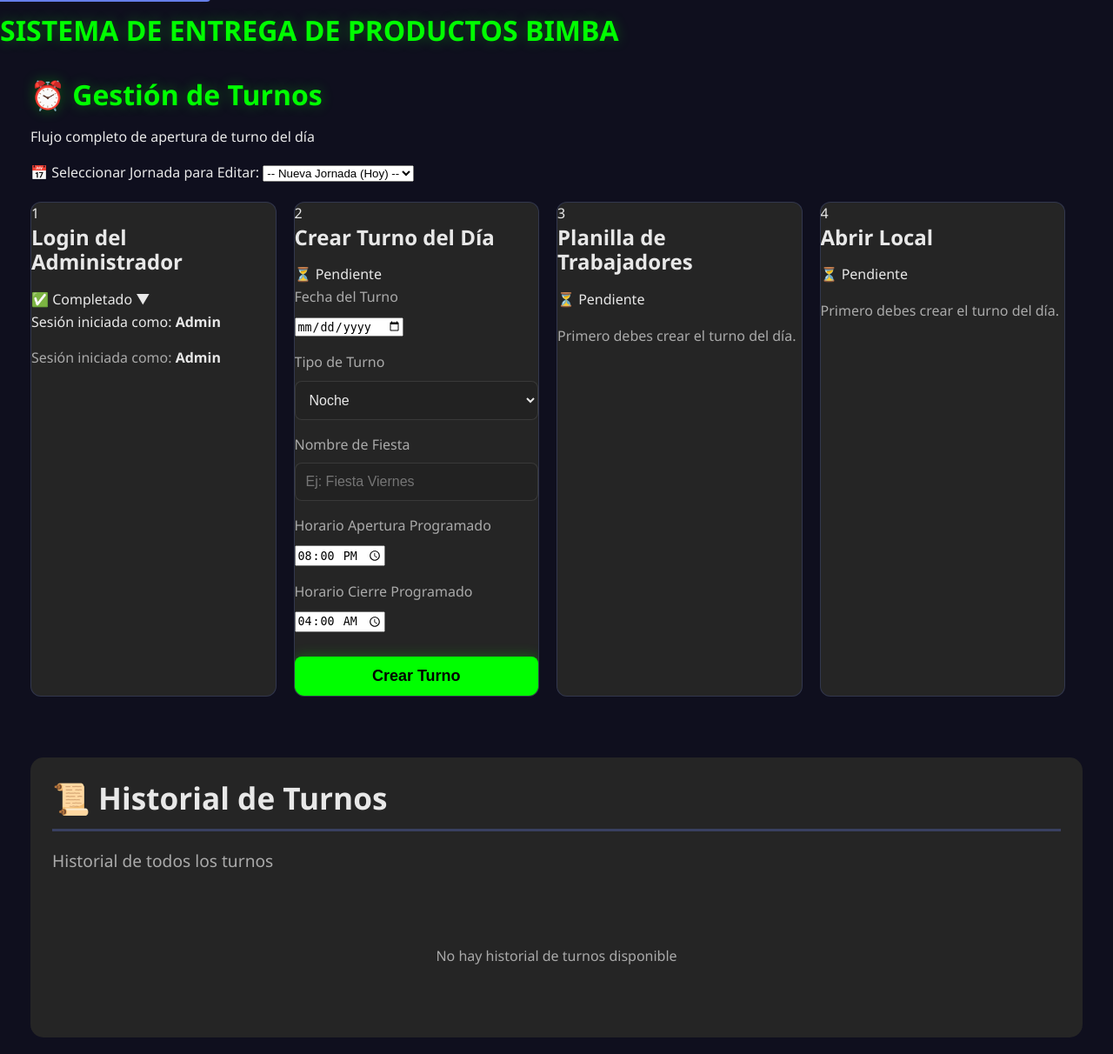
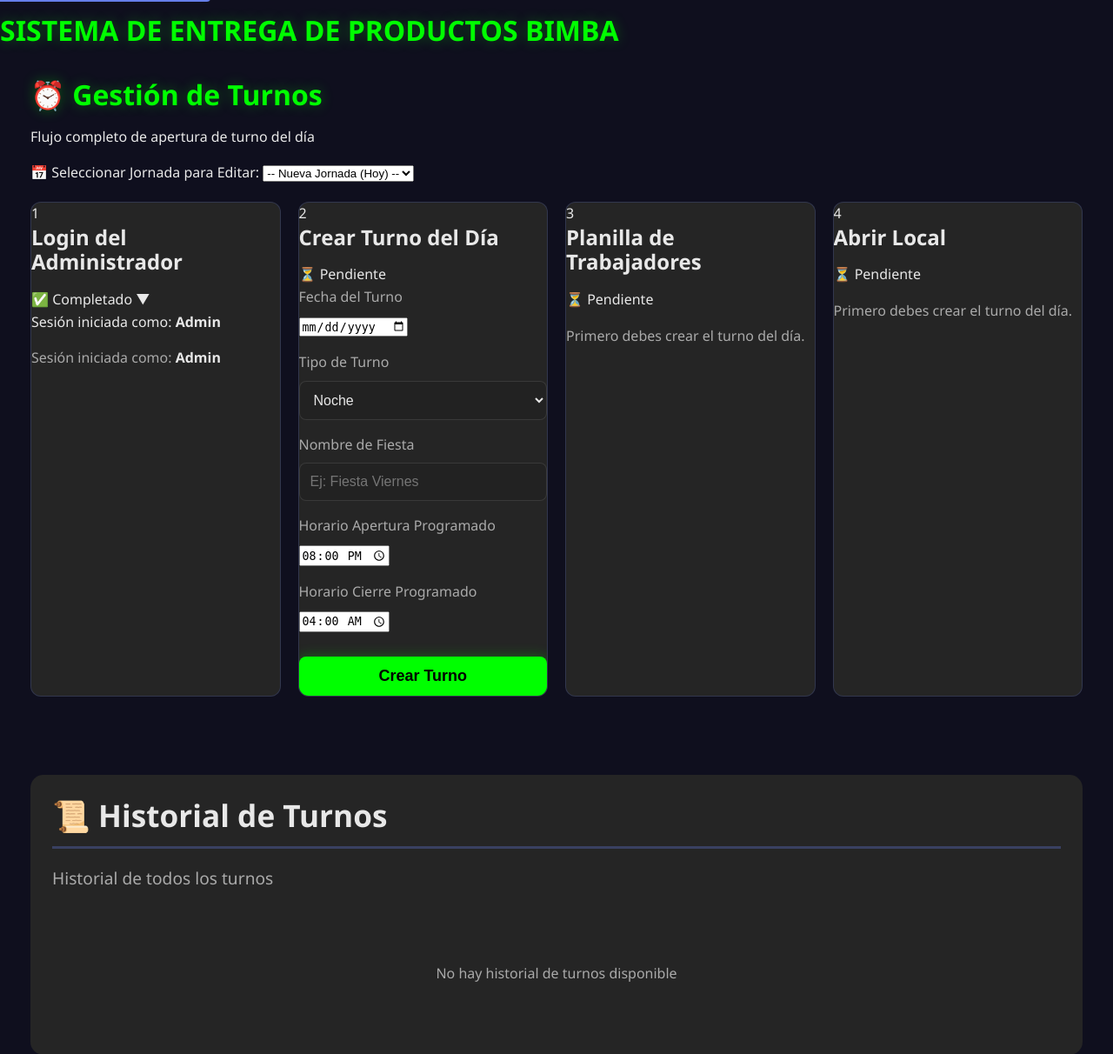
Before and after one commit to stvaldivia/stvaldivia, a Flask app: template app/templates/admin_turnos.html in a window 1280 px wide. Shown: the top 1212 px of the page at 87% size. Run offline with Flask 3, Linux system fonts and the light colour scheme; the template is opened without the code that fills it, so the values that code supplies are empty; some libraries are stand-ins or nearby versions.

Commit message:
style: replace flexbox with css grid for flujo-container
- Use grid-template-columns with auto-fit minmax(280px, 1fr) for robust wrapping
- Remove manual media queries for step-card widths
- Guarantee vertical stacking on narrow screens without overflow

```diff
--- a/app/templates/admin_turnos.html
+++ b/app/templates/admin_turnos.html
@@ -333,26 +333,22 @@
         transform: translateY(-1px);
     }
 
-    /* FIX: Permitir que los pasos se ajusten a la pantalla (wrap) */
+    /* FIX: Usar CSS Grid para un layout robusto y responsivo */
     .flujo-container {
-        display: flex;
-        flex-wrap: wrap;
+        display: grid;
+        grid-template-columns: repeat(auto-fit, minmax(280px, 1fr));
         gap: 20px;
-        justify-content: flex-start;
-        /* Alineado a la izquierda */
         width: 100%;
         margin-top: 20px;
-        padding-bottom: 20px;
+        padding-bottom: 40px;
+        box-sizing: border-box;
     }
 
     .step-card {
-        flex: 1 1 300px;
-        /* Base 300px, crecer y encoger */
-        min-width: 280px;
-        max-width: 100%;
-        /* Permitir ancho completo en móviles */
+        width: 100%;
+        min-width: 0;
+        /* Importante para prevenir desbordes en grid */
         margin: 0;
-        /* El gap maneja el espaciado */
         background: #252525;
         border-radius: 12px;
         border: 1px solid rgba(102, 126, 234, 0.2);
@@ -362,27 +358,7 @@
         flex-direction: column;
     }
 
-    /* En pantallas grandes, limitar el ancho máximo de las tarjetas para que no se estiren demasiado si son pocas */
-    @media (min-width: 1200px) {
-        .step-card {
-            max-width: calc(25% - 20px);
-            /* 4 por fila aprox */
-        }
-    }
-
-    @media (max-width: 1199px) {
-        .step-card {
-            max-width: calc(50% - 20px);
-            /* 2 por fila */
-        }
-    }
-
-    @media (max-width: 768px) {
-        .step-card {
-            max-width: 100%;
-            /* 1 por fila */
-        }
-    }
+    /* Eliminar media queries manuales ya que Grid auto-fit maneja esto automáticamente */
 </style>
 {% endblock %}
 
```
